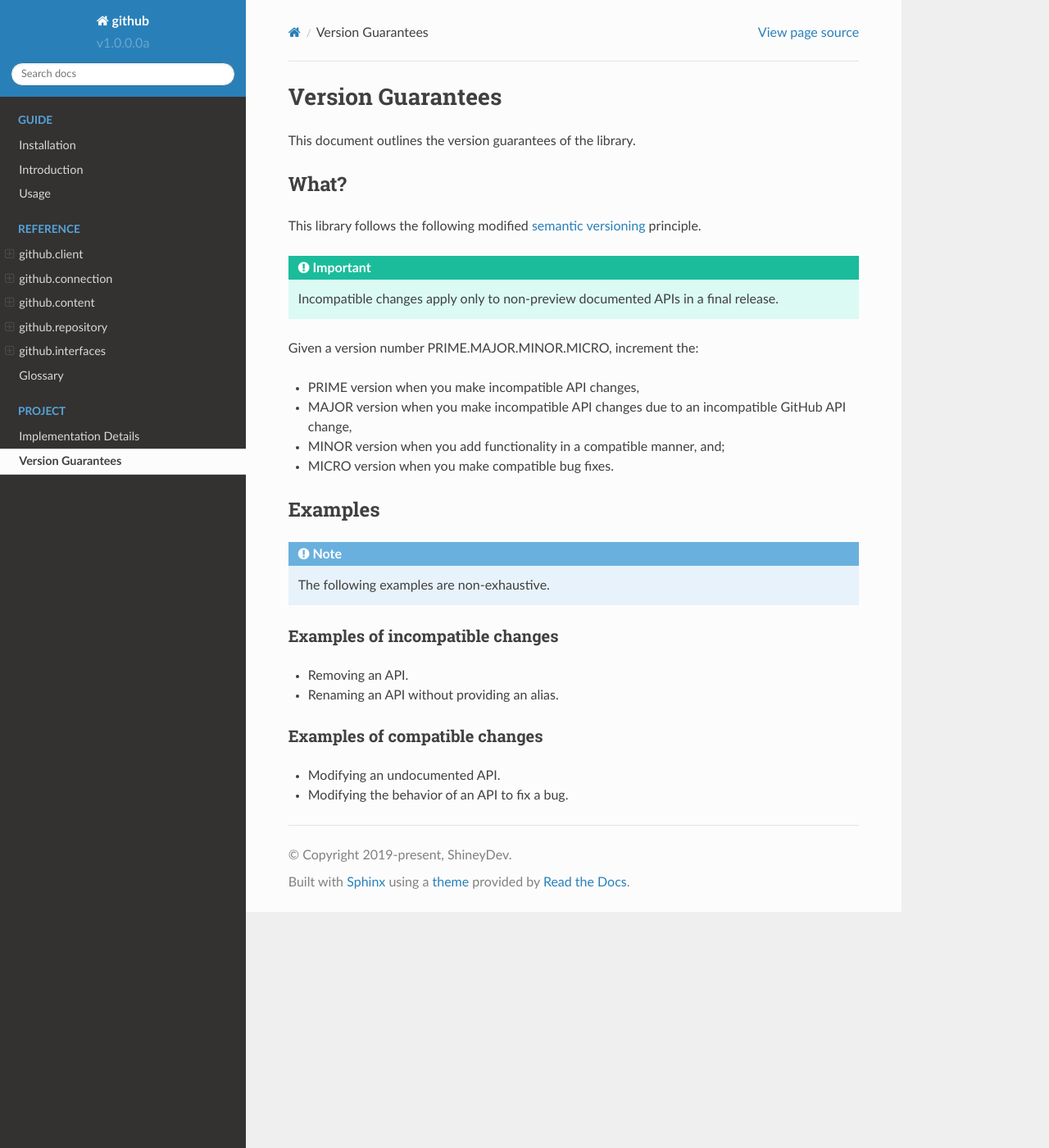
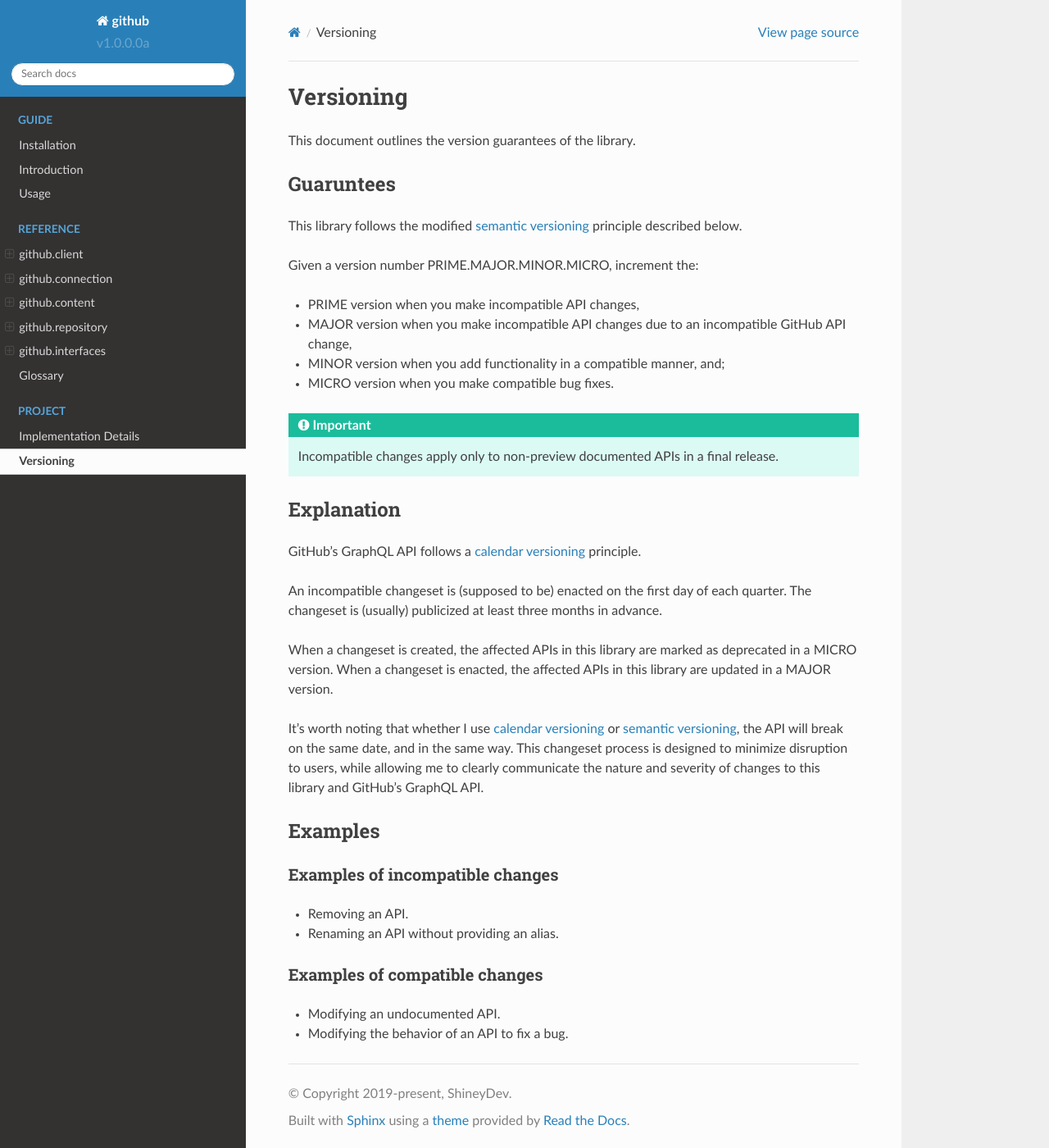
Before and after one commit to ShineyDev/github, a Sphinx documentation site: the page built from docs/project/versioning.rst, in a window 1280 px wide and 1400 px high. Shown: the whole window at 82% size. Built offline with Sphinx 7.4.7 and the Read the Docs theme 2.0.0, drawn with Linux system fonts in a browser that asks for light colours.

Commit message:
update versioning

```diff
--- a/docs/project/versioning.rst
+++ b/docs/project/versioning.rst
@@ -1,19 +1,13 @@
-Version Guarantees
-==================
+Versioning
+==========
 
 This document outlines the version guarantees of the library.
 
 
-What?
------
+Guaruntees
+----------
 
-This library follows the following modified |semver_link|_ principle.
-
-
-.. important::
-
-    Incompatible changes apply only to non-preview documented APIs in a final release.
-
+This library follows the modified |semver_link|_ principle described below.
 
 Given a version number PRIME.MAJOR.MINOR.MICRO, increment the:
 
@@ -22,33 +16,31 @@ Given a version number PRIME.MAJOR.MINOR.MICRO, increment the:
 - MINOR version when you add functionality in a compatible manner, and;
 - MICRO version when you make compatible bug fixes.
 
+.. important::
 
-..  Why?
-    ----
+    Incompatible changes apply only to non-preview documented APIs in a final release.
 
-    GitHub's GraphQL API follows a |calver_link|_ principle.
 
-    An incompatible changeset is enacted on the first day of each quarter, starting 01-01. The
-    changeset is (usually) publicized at least three months in advance.
+Explanation
+-----------
 
-    When GitHub creates an entry, the respective APIs in this library are marked as deprecated in a
-    MICRO version. When the changeset is enacted, the respective APIs in this library are modified
-    in a MAJOR version.
+GitHub's GraphQL API follows a |calver_link|_ principle.
 
-    .. TODO: also GitHubbers are humans too.
+An incompatible changeset is (supposed to be) enacted on the first day of each quarter. The
+changeset is (usually) publicized at least three months in advance.
 
-    Something I angrily noted when I was drafting this document is that whether I use
-    |calver_link|_ or |semver_link|_ for this library, the outcome is identical. The API will break
-    on the same date, in the same way.
+When a changeset is created, the affected APIs in this library are marked as deprecated in a MICRO
+version. When a changeset is enacted, the affected APIs in this library are updated in a MAJOR
+version.
+
+It's worth noting that whether I use |calver_link|_ or |semver_link|_, the API will break on the
+same date, and in the same way. This changeset process is designed to minimize disruption to users,
+while allowing me to clearly communicate the nature and severity of changes to this library and
+GitHub's GraphQL API.
 
 
 Examples
 --------
-
-.. note::
-
-    The following examples are non-exhaustive.
-
 
 Examples of incompatible changes
 ~~~~~~~~~~~~~~~~~~~~~~~~~~~~~~~~
```
